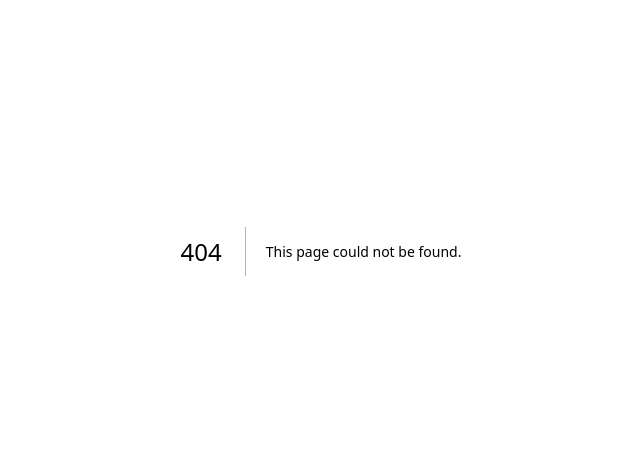
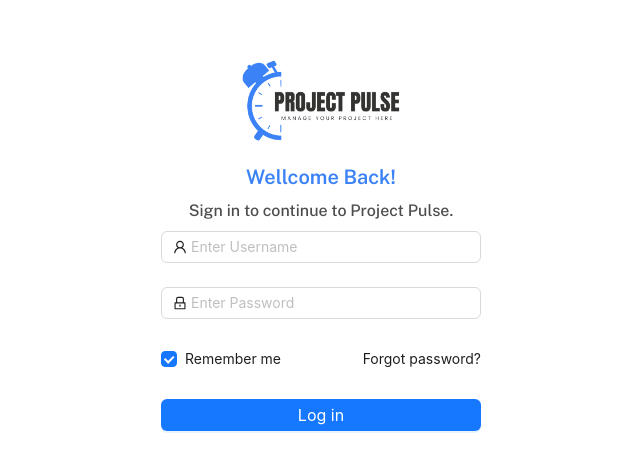
Before and after one commit to mahmudulturan/ph-skill-assesment-task, a Next.js app: page /login in a window 1280 px wide. Before the commit this address had no page. Shown: the part 149-620 px from the top of the page, without its empty margins (319-959 px from the left). Built offline with nearby package versions, Linux system fonts and the light colour scheme.

Commit message:
add: login form

```diff
--- /dev/null
+++ b/src/app/(auth)/layout.jsx
@@ -0,0 +1,11 @@
+import React from 'react';
+
+const layout = ({ children }) => {
+    return (
+        <main className='min-h-screen flex flex-col items-center justify-center'>
+            {children}
+        </main>
+    );
+};
+
+export default layout;
--- /dev/null
+++ b/src/app/(auth)/login/page.jsx
@@ -0,0 +1,12 @@
+import React from 'react';
+import LoginForm from '@/components/auth/LoginForm/LoginForm';
+const LoginPage = () => {
+
+    return (
+        <div className='max-w-xs'>
+            <LoginForm />
+        </div>
+    );
+};
+
+export default LoginPage;
--- /dev/null
+++ b/src/components/auth/LoginForm/LoginForm.jsx
@@ -0,0 +1,76 @@
+"use client"
+import React from 'react';
+import { LockOutlined, UserOutlined } from '@ant-design/icons';
+import { Button, Checkbox, Form, Input } from 'antd';
+import logo from '@/assets/images/logo/main-logo.png';
+import Image from 'next/image';
+import Link from 'next/link';
+const LoginForm = () => {
+    const onFinish = (values) => {
+        console.log('Received values of form: ', values);
+    };
+    return (
+        <div className=''>
+            <Link href={'/'}>
+                <Image className='w-1/2 mx-auto py-3' src={logo} alt='Logo of project pulse' />
+            </Link>
+            <div>
+                <h3 className='text-xl font-semibold text-primaryCol text-center my-2'>Wellcome Back!</h3>
+                <h3 className='text-base font-medium text-black/70 text-center my-2'>Sign in to continue to Project Pulse.</h3>
+            </div>
+            <Form
+                name="normal_login"
+                className="login-form"
+                initialValues={{
+                    remember: true,
+                }}
+                onFinish={onFinish}
+            >
+                <Form.Item
+                    name="username"
+                    rules={[
+                        {
+                            required: true,
+                            message: 'Please input your Username!',
+                        },
+                    ]}
+                >
+                    <Input prefix={<UserOutlined className="site-form-item-icon" />} placeholder="Enter Username" />
+                </Form.Item>
+                <Form.Item
+                    name="password"
+                    rules={[
+                        {
+                            required: true,
+                            message: 'Please input your Password!',
+                        },
+                    ]}
+                >
+                    <Input
+                        prefix={<LockOutlined className="site-form-item-icon" />}
+                        type="password"
+                        placeholder="Enter Password"
+                    />
+                </Form.Item>
+                <Form.Item>
+                    <div className='flex justify-between'>
+                        <Form.Item name="remember" valuePropName="checked" noStyle>
+                            <Checkbox>Remember me</Checkbox>
+                        </Form.Item>
+                        <a className="login-form-forgot" href="">
+                            Forgot password?
+                        </a>
+                    </div>
+                </Form.Item>
+
+                <Form.Item>
+                    <Button type="primary" htmlType="submit" className="login-form-button w-full text-base flex items-center justify-center">
+                        Log in
+                    </Button>
+                </Form.Item>
+            </Form>
+        </div>
+    );
+};
+
+export default LoginForm;
```
